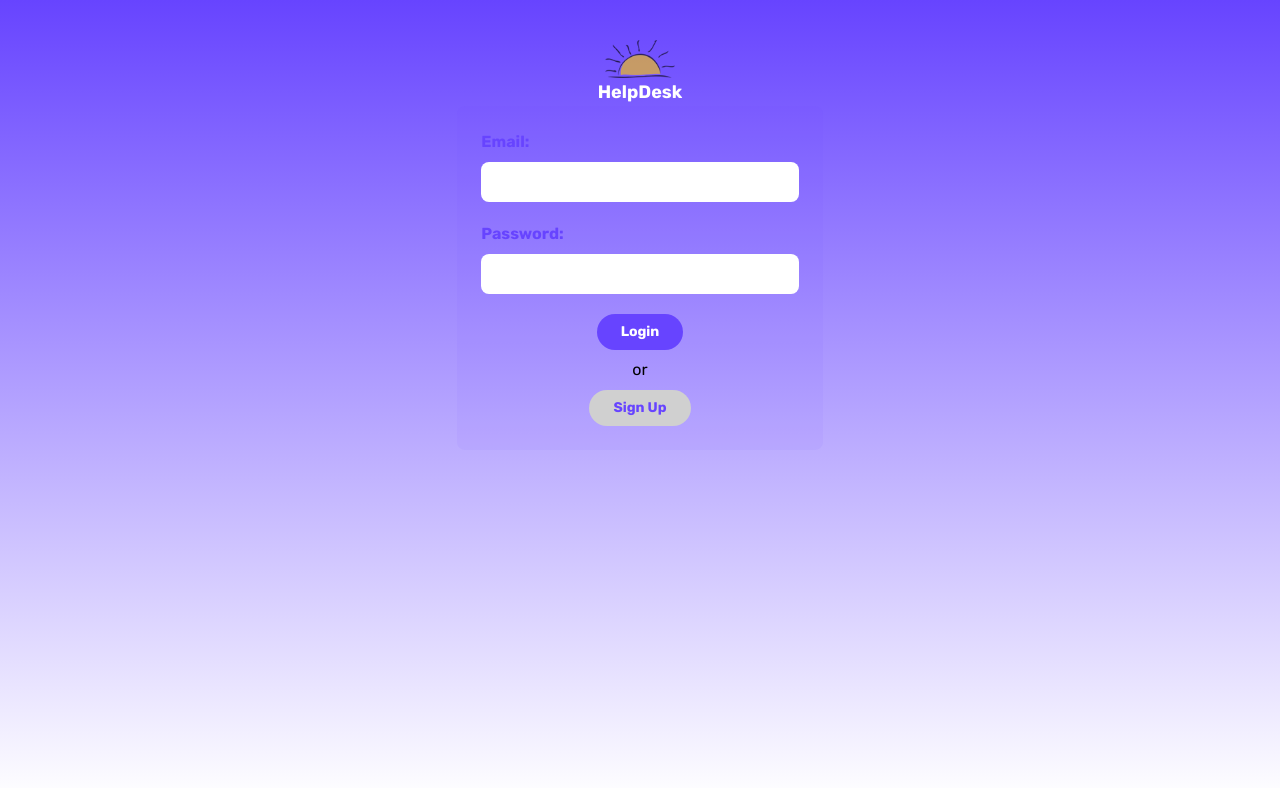
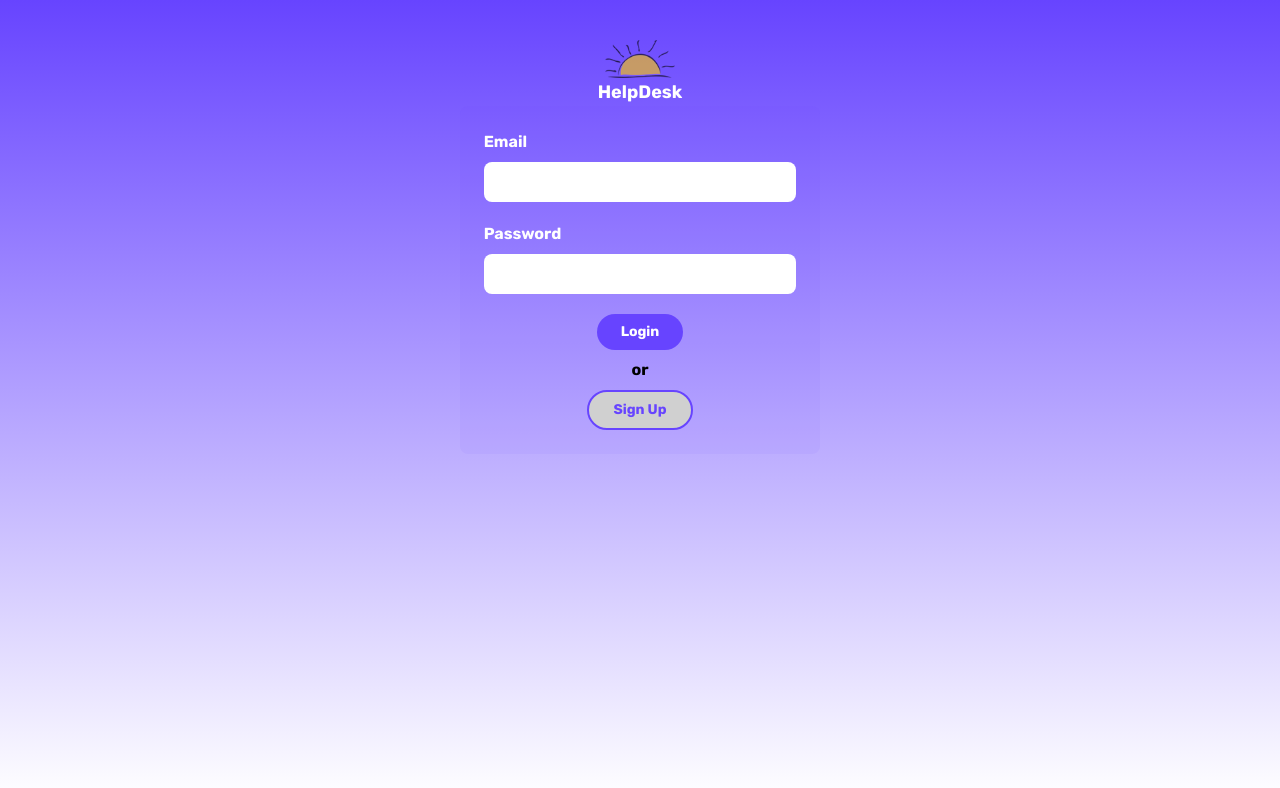
Before and after one commit to emoudy/helpdesk, a Next.js app: page /login in a window 1280 px wide. Shown: the top 788 px of the page. Built offline with nearby package versions, Linux system fonts and the light colour scheme.

Commit message:
CSS to Login page

```diff
--- a/app/(auth)/AuthForm.tsx
+++ b/app/(auth)/AuthForm.tsx
@@ -4,19 +4,19 @@ export default function AuthForm() {
   return (
     <form id="formElem">
       <div>
-        <label htmlFor="email">Email:</label>
+        <label htmlFor="email" className='text-white'>Email</label>
         <input id="email" type="email" name="email" required aria-label="Form Email" />
       </div>
       <div>
-        <label htmlFor="password">Password:</label>
+        <label htmlFor="password" className='text-white'>Password</label>
         <input id="password" type="password" name="password" required aria-label="Form Password" />
       </div>
       <div className="text-center">
         <button className="btn-primary" formAction={login}>
           Login
         </button>
-        <div className="my-2">or</div>
-        <button className="btn-secondary" formAction={signup}>
+        <div className="my-2 font-bold">or</div>
+        <button className="btn-secondary border-primary border-2" formAction={signup}>
           Sign Up
         </button>
       </div>
```
